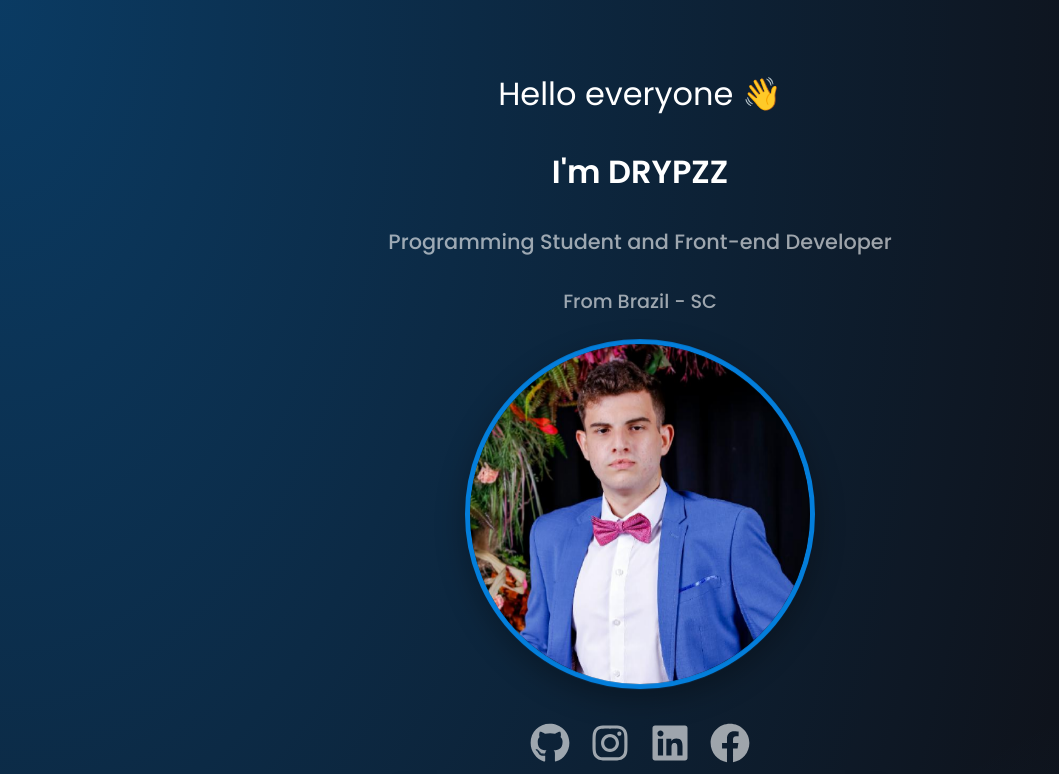
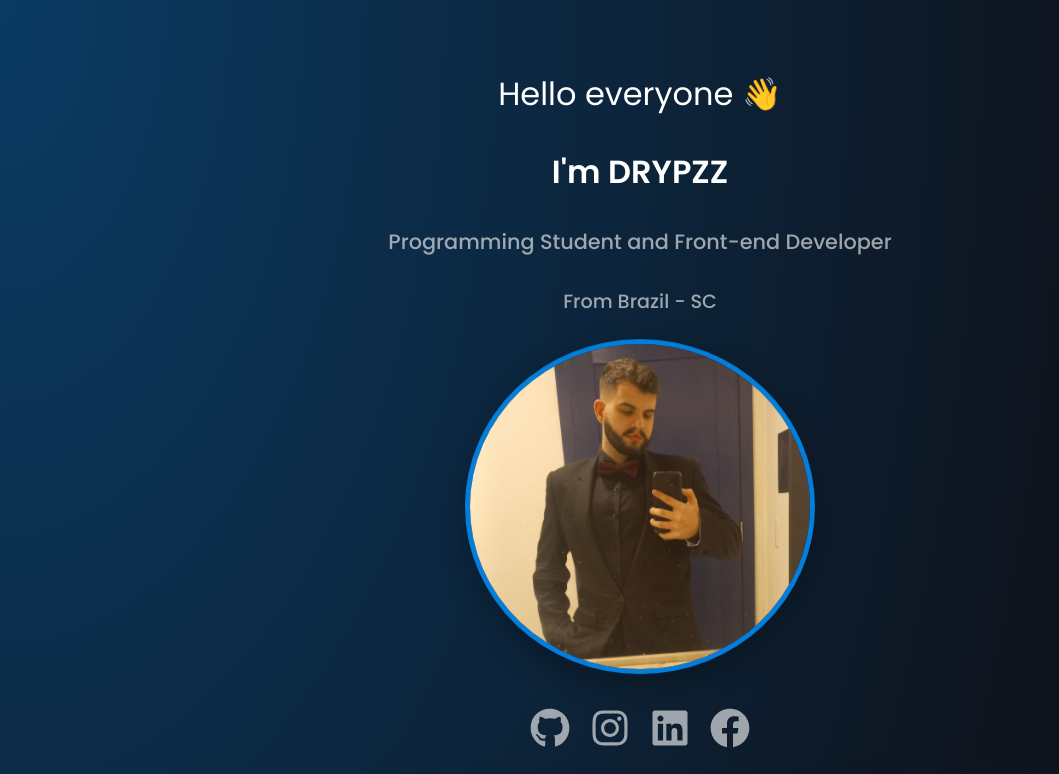
Before and after one commit to drypzz/drypzz.dev, a Next.js app: page / in a window 1280 px wide. Shown: the top 774 px of the page, without its empty margins (0-1059 px from the left). Built offline with nearby package versions, Linux system fonts and the light colour scheme; no server answers; the database is empty.

Commit message:
update: new profile photo

```diff
--- a/src/app/components/section/header/index.style.css
+++ b/src/app/components/section/header/index.style.css
@@ -28,6 +28,7 @@
 
 .dev-header div:last-child img{
     width: 350px;
+    height: 335px;
     border-radius: 50%;
     user-select: none;
     border: 5px solid var(--primary-color);
--- a/src/app/components/section/header/index.tsx
+++ b/src/app/components/section/header/index.tsx
@@ -39,7 +39,7 @@ const Header = () => {
                     <span id="locale">From Brazil - SC</span>
                 </div>
                 <div>
-                    <img draggable={false} src="/me.png" alt="Foto de Perfil de Gustavo" />
+                    <img draggable={false} src="/me.jpeg" alt="Foto de Perfil de Gustavo" />
                 </div>
             </motion.header>
             <motion.section
--- a/src/app/layout.tsx
+++ b/src/app/layout.tsx
@@ -24,7 +24,7 @@ export const metadata: Metadata = {
   twitter: {
     site: "@drypzz",
     card: "summary_large_image",
-    images: "/me.png",
+    images: "/me.jpeg",
   },
   openGraph: {
     title: "DRYPZZ - DEV",
@@ -32,7 +32,7 @@ export const metadata: Metadata = {
     siteName: "DRYPZZ - DEV",
     type: "website",
     url: "https://drypzz.netlify.app/",
-    images: [{ url: "/me.png" }],
+    images: [{ url: "/me.jpeg" }],
     countryName: "Brazil",
     locale: "pt_BR",
   },
--- a/src/app/screens/dashboard/create/layout.tsx
+++ b/src/app/screens/dashboard/create/layout.tsx
@@ -12,7 +12,7 @@ export const metadata: Metadata = {
     twitter: {
         site: "@drypzz",
         card: "summary_large_image",
-        images: "/me.png",
+        images: "/me.jpeg",
     },
     openGraph: {
         title: "DRYPZZ - DEV | Create",
@@ -20,7 +20,7 @@ export const metadata: Metadata = {
         siteName: "DRYPZZ - DEV | Create",
         type: "website",
         url: "https://drypzz.netlify.app/dashboard/create",
-        images: [{ url: "/me.png" }],
+        images: [{ url: "/me.jpeg" }],
         countryName: "Brazil",
         locale: "pt_BR",
     },
--- a/src/app/screens/dashboard/layout.tsx
+++ b/src/app/screens/dashboard/layout.tsx
@@ -12,7 +12,7 @@ export const metadata: Metadata = {
     twitter: {
         site: "@drypzz",
         card: "summary_large_image",
-        images: "/me.png",
+        images: "/me.jpeg",
     },
     openGraph: {
         title: "DRYPZZ - DEV | Dashboard",
@@ -20,7 +20,7 @@ export const metadata: Metadata = {
         siteName: "DRYPZZ - DEV | Dashboard",
         type: "website",
         url: "https://drypzz.netlify.app/dashboard",
-        images: [{ url: "/me.png" }],
+        images: [{ url: "/me.jpeg" }],
         countryName: "Brazil",
         locale: "pt_BR",
     },
--- a/src/app/screens/login/layout.tsx
+++ b/src/app/screens/login/layout.tsx
@@ -12,7 +12,7 @@ export const metadata: Metadata = {
     twitter: {
         site: "@drypzz",
         card: "summary_large_image",
-        images: "/me.png",
+        images: "/me.jpeg",
     },
     openGraph: {
         title: "DRYPZZ - DEV | Login",
@@ -20,7 +20,7 @@ export const metadata: Metadata = {
         siteName: "DRYPZZ - DEV | Login",
         type: "website",
         url: "https://drypzz.netlify.app/login",
-        images: [{ url: "/me.png" }],
+        images: [{ url: "/me.jpeg" }],
         countryName: "Brazil",
         locale: "pt_BR",
     },
```
Also changed, not shown: public/me.jpeg (added), public/me.png (deleted).
